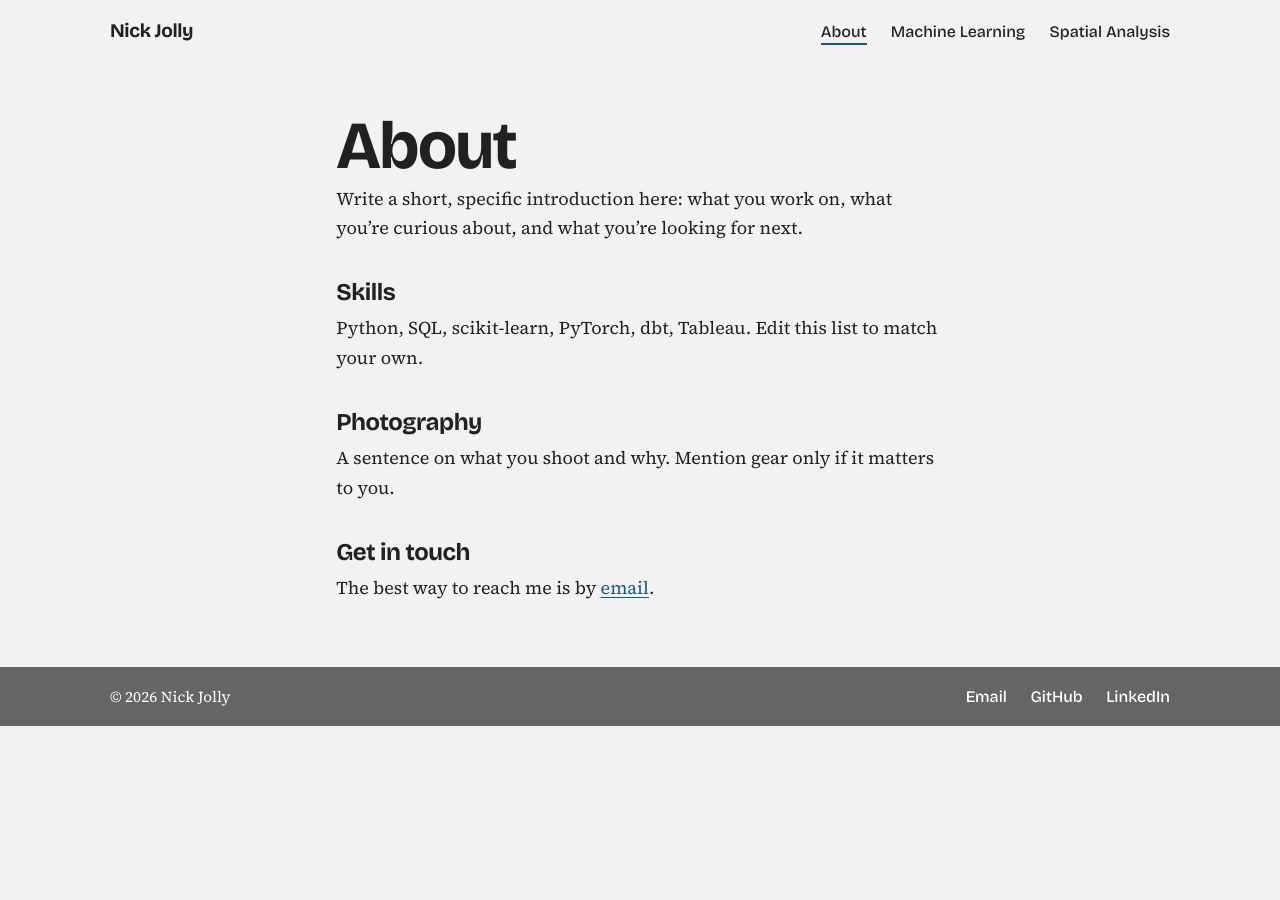
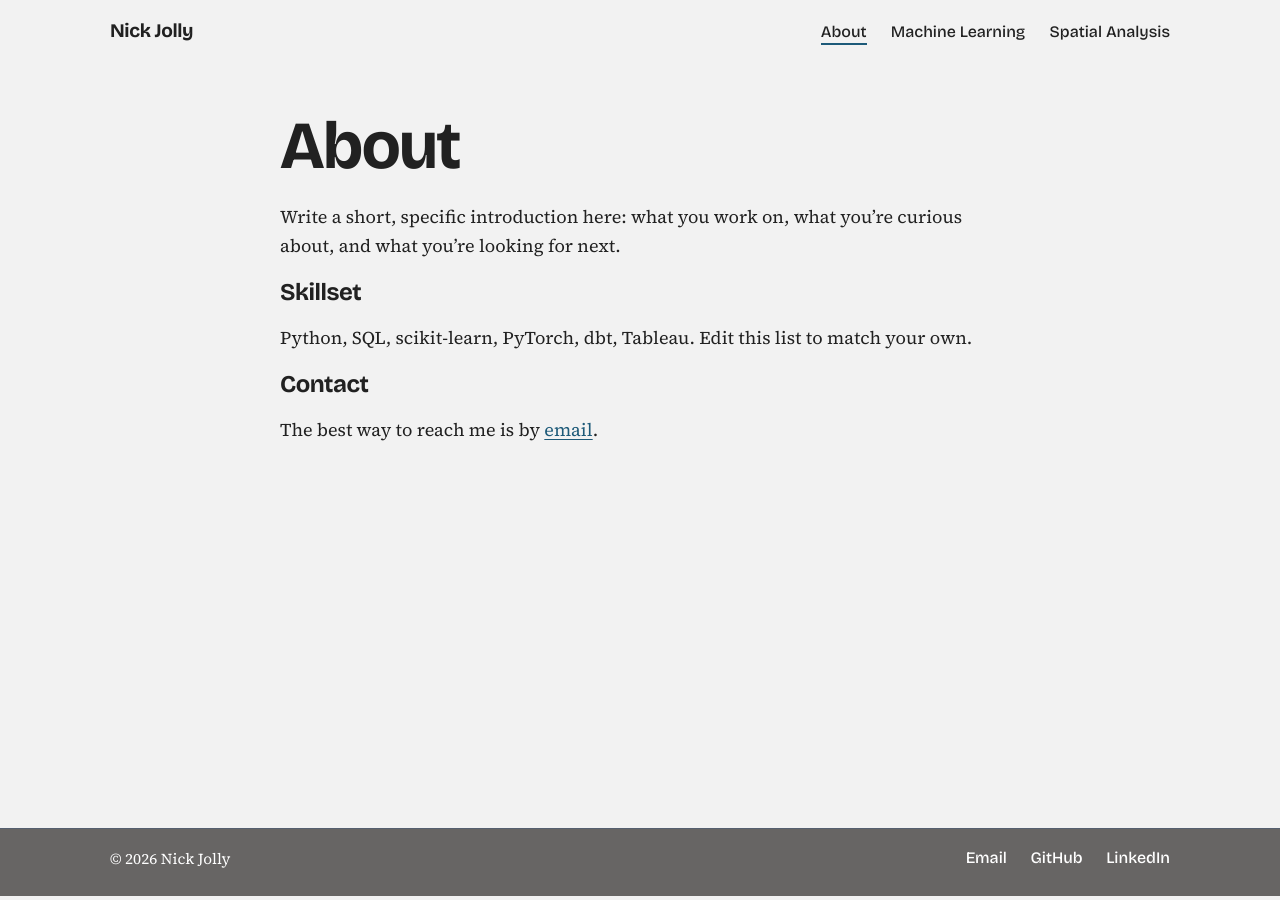
Before and after one commit to nick-jolly/nick-jolly.github.io, a Jekyll site: the page built from about.md, in a window 1280 px wide. Built offline with Jekyll 4.4.1, drawn with Linux system fonts in a browser that asks for light colours.

Commit message:
footer height

```diff
--- a/about.md
+++ b/about.md
@@ -3,21 +3,17 @@ layout: default
 title: About
 permalink: /about/
 ---
-<div class="wrap narrow prose page-head" markdown="1">
+<div class="wrap narrow page-head" markdown="1">
 
 # About
 
 Write a short, specific introduction here: what you work on, what you're curious about, and what you're looking for next.
 
-## Skills
+## Skillset
 
 Python, SQL, scikit-learn, PyTorch, dbt, Tableau. Edit this list to match your own.
 
-## Photography
-
-A sentence on what you shoot and why. Mention gear only if it matters to you.
-
-## Get in touch
+## Contact
 
 The best way to reach me is by [email](mailto:you@example.com).
 
--- a/assets/css/main.css
+++ b/assets/css/main.css
@@ -20,7 +20,14 @@
 } */
 *, *::before, *::after { box-sizing: border-box; }
 html { scroll-behavior: smooth; }
-body { margin: 0; background: var(--bg); color: var(--ink); font: 1.125rem/1.65 var(--body); -webkit-font-smoothing: antialiased; }
+main { min-height: 82.5dvh; }
+body {
+  margin: 0;
+  background: var(--bg);
+  color: var(--ink);
+  font: 1.125rem/1.65 var(--body);
+  -webkit-font-smoothing: antialiased;
+}
 a { color: var(--accent); text-underline-offset: 3px; }
 a:focus-visible, button:focus-visible { outline: 3px solid var(--accent); outline-offset: 3px; }
 img { max-width: 100%; height: auto; display: block; }
@@ -29,14 +36,13 @@ h1 { font-size: clamp(2.2rem, 6vw, 4.2rem); font-weight: 700; }
 h2 { font-size: 1.5rem; font-weight: 700; }
 .wrap { max-width: 1100px; margin-inline: auto; padding-inline: 1.25rem; }
 .narrow { max-width: 760px; }
-.lede { font-size: 1.25rem; color: var(--muted); max-width: 60ch; margin: 1.25rem 0 0; color: #212121; }
+.lede { color: var(--muted); max-width: 60ch; margin: 1.25rem 0 0; color: #212121; }
 
 .bar { display: flex; justify-content: space-between; align-items: center; gap: 1rem; flex-wrap: wrap; padding-block: 1rem; }
 .brand { font-size: 1.2rem; font-weight: 700; color: var(--ink); text-decoration: none; }
 .site-header nav a, .site-footer a { font-family: var(--head); font-weight: 500; font-size: 1rem; color: var(--ink); text-decoration: none; margin-left: 1.25rem; padding-bottom: 2px; }
 .site-header nav a[aria-current="page"] { border-bottom: 2px solid var(--accent); }
 .site-header nav a:hover { border-bottom: 1px solid var(--accent); }
-
 .hero {
   padding-block: clamp(3rem, 10vw, 7rem) 2rem;
   background-image: url('../hero_sky.png');
@@ -127,7 +133,7 @@ dialog#viewer .close { position: absolute; top: .75rem; right: .75rem; }
 .prose figure { margin: 2rem 0; }
 .prose figcaption { font-size: .9rem; color: var(--muted); margin-top: .4rem; text-align: center; }
 
-.site-footer { border-top: 1px solid var(--rule); margin-top: 1.5rem; color: var(--accent-ink); font-size: .95rem; background-color: #676564; }
+.site-footer { border-top: 1px solid var(--rule); margin-top: 1.5rem; color: var(--accent-ink); font-size: .95rem; background-color: #676564; min-height: 7.5dvh; }
 .site-footer a {color: var(--accent-ink)}
 .site-footer a:hover {color: var(--accent-ink); border-bottom: 1px solid var(--accent-ink); }
 @media (prefers-reduced-motion: reduce) { html { scroll-behavior: auto; } * { transition: none !important; animation: none !important; } }
```
